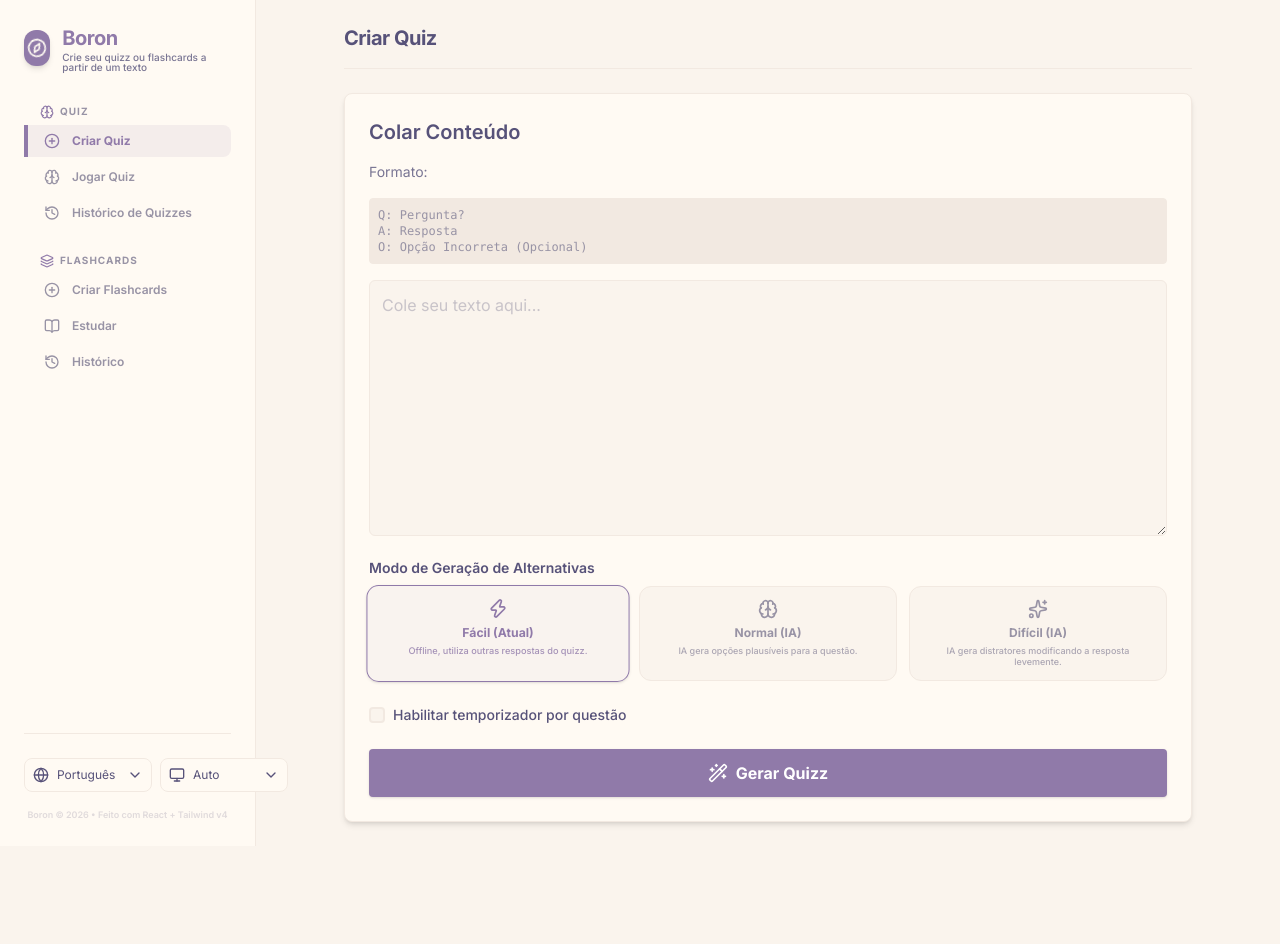
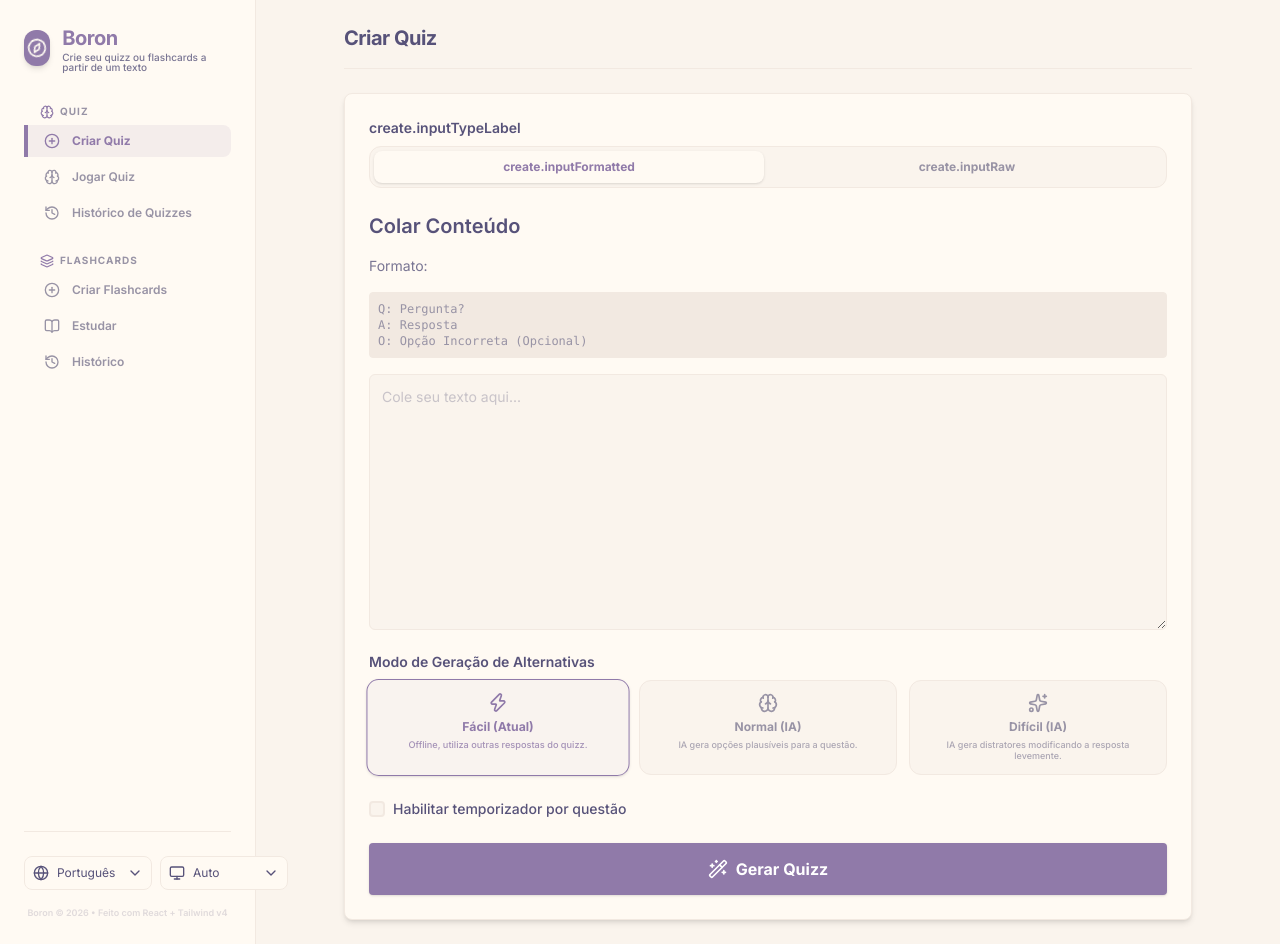
Before and after one commit to ikidoncc/quizgen, a React (Vite) app: page / in a window 1280 px wide. Before the commit the page ends 846 px from the top, so only its background shows below. Built offline with nearby package versions, Linux system fonts and the light colour scheme.

Commit message:
Update CreateTab with raw text generation and quantity selectors for Quiz

```diff
--- a/src/components/CreateTab.tsx
+++ b/src/components/CreateTab.tsx
@@ -1,25 +1,29 @@
 import {
-	Bot,
+	Wand2,
+	Zap,
 	Brain,
-	ChevronDown,
+	Sparkles,
+	Key,
 	Eye,
 	EyeOff,
-	Key,
-	Sparkles,
-	Wand2,
-	Zap,
+	Bot,
+	ChevronDown,
 } from "lucide-react";
 import type React from "react";
-import { useEffect, useRef, useState } from "react";
+import { useState, useEffect, useRef } from "react";
 import { useTranslation } from "../i18n/I18nProvider";
-import type { AIProvider, DifficultyMode, Question } from "../types";
+import type { DifficultyMode, AIProvider } from "../types";
+import {
+	parseQuizText,
+	prepareQuizOptionsWithAI,
+	generateQuizFromText,
+} from "../utils/quiz";
+import { Checkbox } from "./Checkbox";
 import { cn } from "../utils/cn";
-import { parseQuizText, prepareQuizOptionsWithAI } from "../utils/quiz";
-import { Checkbox } from "./Checkbox";
 
 interface CreateTabProps {
 	onGenerate: (
-		data: Question[],
+		data: any[],
 		timerEnabled: boolean,
 		timerDuration: number,
 	) => void;
@@ -33,7 +37,9 @@ export const CreateTab: React.FC<CreateTabProps> = ({
 	onError,
 }) => {
 	const { t } = useTranslation();
+	const [inputType, setInputType] = useState<"formatted" | "raw">("formatted");
 	const [input, setInput] = useState("");
+	const [questionCount, setQuestionCount] = useState(5);
 	const [timerEnabled, setTimerEnabled] = useState(initialTimerEnabled);
 	const [isGenerating, setIsGenerating] = useState(false);
 	const [difficultyMode, setDifficultyMode] = useState<DifficultyMode>("easy");
@@ -84,6 +90,16 @@ export const CreateTab: React.FC<CreateTabProps> = ({
 		e.preventDefault();
 		if (isGenerating) return;
 
+		let totalSeconds = 60;
+		if (timerEnabled) {
+			totalSeconds = minutes * 60 + seconds;
+			if (totalSeconds <= 0) {
+				onError(t("create.timerZeroError"));
+				return;
+			}
+		}
+
+		if (inputType === "formatted") {
 			const parsed = parseQuizText(input);
 			if (parsed.length === 0) {
 				onError(t("create.error"));
@@ -93,15 +109,6 @@ export const CreateTab: React.FC<CreateTabProps> = ({
 			if (difficultyMode !== "easy" && !apiKey.trim()) {
 				onError(t("create.apiKeyWarning"));
 				return;
-		}
-
-		let totalSeconds = 60;
-		if (timerEnabled) {
-			totalSeconds = minutes * 60 + seconds;
-			if (totalSeconds <= 0) {
-				onError(t("create.timerZeroError"));
-				return;
-			}
 			}
 
 			setIsGenerating(true);
@@ -118,6 +125,40 @@ export const CreateTab: React.FC<CreateTabProps> = ({
 				onError(t("create.error"));
 			} finally {
 				setIsGenerating(false);
+			}
+		} else {
+			// Geração a partir de texto livre (Exige IA)
+			if (!input.trim()) {
+				onError(
+					t("flashcard.create.emptyInputError") ||
+						"Por favor, insira o texto para gerar o quiz.",
+				);
+				return;
+			}
+
+			if (!apiKey.trim()) {
+				onError(t("create.apiKeyWarning"));
+				return;
+			}
+
+			setIsGenerating(true);
+			try {
+				const questions = await generateQuizFromText(
+					input,
+					aiProvider,
+					apiKey,
+					questionCount,
+				);
+				onGenerate(questions, timerEnabled, totalSeconds);
+			} catch (err) {
+				console.error(err);
+				onError(
+					(err as Error).message ||
+						"Erro ao gerar o quiz. Verifique as configurações de IA ou chave de API.",
+				);
+			} finally {
+				setIsGenerating(false);
+			}
 		}
 	};
 
@@ -154,25 +195,78 @@ export const CreateTab: React.FC<CreateTabProps> = ({
 		},
 	];
 
+	const showAiConfig = inputType === "raw" || difficultyMode !== "easy";
+
 	return (
 		<div className="fade-in slide-in-from-bottom-2 animate-in rounded-lg border border-overlay bg-surface p-6 shadow-md transition-all duration-300">
+			{/* Input Type Selector */}
+			<div className="mb-6">
+				<span className="mb-2 block font-semibold text-main text-sm">
+					{t("create.inputTypeLabel") || "Método de Geração"}
+				</span>
+				<div className="grid grid-cols-2 gap-2 rounded-xl bg-base p-1 border border-overlay">
+					<button
+						type="button"
+						onClick={() => setInputType("formatted")}
+						className={cn(
+							"rounded-lg py-2 text-xs font-bold transition-all cursor-pointer",
+							inputType === "formatted"
+								? "bg-surface text-primary shadow-sm font-extrabold"
+								: "text-muted hover:text-main",
+						)}
+					>
+						{t("create.inputFormatted") || "Texto Formatado (Q/A/O)"}
+					</button>
+					<button
+						type="button"
+						onClick={() => setInputType("raw")}
+						className={cn(
+							"rounded-lg py-2 text-xs font-bold transition-all cursor-pointer",
+							inputType === "raw"
+								? "bg-surface text-primary shadow-sm font-extrabold"
+								: "text-muted hover:text-main",
+						)}
+					>
+						{t("create.inputRaw") || "Texto Livre (Artigo, Resumo)"}
+					</button>
+				</div>
+			</div>
+
 			<h2 className="mb-4 font-semibold text-main text-xl">
-				{t("create.heading")}
+				{inputType === "formatted"
+					? t("create.heading")
+					: (t("create.headingRaw") || "Colar Conteúdo para IA")}
 			</h2>
+
+			{inputType === "formatted" ? (
+				<>
 					<p className="mb-4 text-sm text-subtle">{t("create.formatLabel")}</p>
 					<pre className="mb-4 overflow-x-auto rounded border border-overlay bg-overlay p-2 text-muted text-xs">
 						{t("create.formatExample")}
 					</pre>
+				</>
+			) : (
+				<p className="mb-4 text-sm text-subtle">
+					{t("create.rawDescription") ||
+						"Cole seu texto (artigo, resumo, anotação) abaixo. A Inteligência Artificial lerá o conteúdo e criará perguntas de múltipla escolha factuais."}
+				</p>
+			)}
 
 			<form onSubmit={handleGenerate}>
 				<textarea
 					value={input}
 					onChange={(e) => setInput(e.target.value)}
-					className="mb-4 h-64 w-full rounded-md border border-overlay bg-base p-3 text-main transition-all placeholder:text-muted/50 focus:outline-none focus:ring-2 focus:ring-primary"
-					placeholder={t("create.placeholder")}
+					className="mb-4 h-64 w-full rounded-md border border-overlay bg-base p-3 text-main transition-all placeholder:text-muted/50 focus:outline-none focus:ring-2 focus:ring-primary text-sm"
+					placeholder={
+						inputType === "formatted"
+							? t("create.placeholder")
+							: (t("create.rawPlaceholder") ||
+								"Cole seu artigo, resumo ou anotações para gerar as perguntas do quiz...")
+					}
 				/>
 
-				{/* Selection mode cards */}
+				{/* Selection mode cards (Only for formatted input) */}
+				{inputType === "formatted" ? (
 					<div className="mb-6">
 						<span className="mb-2 block font-semibold text-main text-sm">
 							{t("create.modeLabel")}
@@ -186,7 +280,7 @@ export const CreateTab: React.FC<CreateTabProps> = ({
 									className={cn(
 										"flex cursor-pointer flex-col items-center rounded-xl border p-3 text-center transition-all duration-200",
 										difficultyMode === id
-										? "scale-[1.02] border-primary bg-primary/5 text-primary shadow-sm"
+											? "scale-[1.02] border-primary bg-primary/5 text-primary shadow-sm font-extrabold"
 											: "border-overlay bg-base text-muted hover:border-primary/50 hover:text-main",
 									)}
 								>
@@ -199,9 +293,35 @@ export const CreateTab: React.FC<CreateTabProps> = ({
 							))}
 						</div>
 					</div>
+				) : (
+					/* Quantity selector for Raw input */
+					<div className="mb-6">
+						<label
+							htmlFor="question-count"
+							className="mb-2 block font-semibold text-main text-sm"
+						>
+							{t("create.questionCountLabel") || "Quantidade de Perguntas"}
+						</label>
+						<div className="relative flex items-center">
+							<input
+								id="question-count"
+								type="number"
+								min="3"
+								max="20"
+								value={questionCount}
+								onChange={(e) =>
+									setQuestionCount(
+										Math.max(3, Math.min(20, Number(e.target.value))),
+									)
+								}
+								className="w-full rounded-lg border border-overlay bg-base p-2.5 text-main text-sm outline-none transition-all focus:ring-1 focus:ring-primary"
+							/>
+						</div>
+					</div>
+				)}
 
 				{/* AI Configuration Section */}
-				{difficultyMode !== "easy" && (
+				{showAiConfig && (
 					<div className="fade-in slide-in-from-top-1 mb-6 animate-in duration-200">
 						{/* Custom AI Provider selector */}
 						<div className="mb-4">
@@ -277,7 +397,7 @@ export const CreateTab: React.FC<CreateTabProps> = ({
 								href={getProviderLink()}
 								target="_blank"
 								rel="noreferrer"
-								className="text-primary text-xs hover:underline"
+								className="text-primary text-xs hover:underline font-bold"
 							>
 								{t("create.getApiKey")}
 							</a>
@@ -382,7 +502,7 @@ export const CreateTab: React.FC<CreateTabProps> = ({
 
 				<button
 					disabled={isGenerating}
-					className="flex w-full items-center justify-center rounded bg-primary px-4 py-3 font-bold text-white shadow-sm transition-all hover:opacity-90 active:scale-[0.98] disabled:cursor-not-allowed disabled:opacity-50"
+					className="flex w-full items-center justify-center rounded bg-primary px-4 py-3.5 font-bold text-white shadow-sm transition-all hover:opacity-90 active:scale-[0.98] disabled:cursor-not-allowed disabled:opacity-50 cursor-pointer"
 					type="submit"
 				>
 					<Wand2
```
Lines whose indentation alone changed are shown as unchanged.
